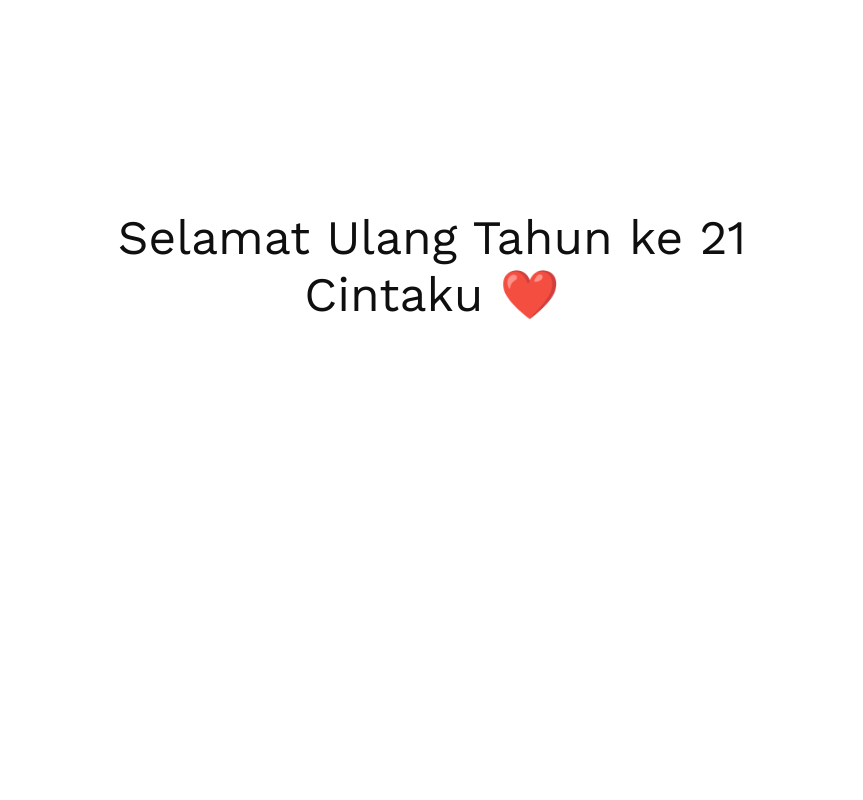
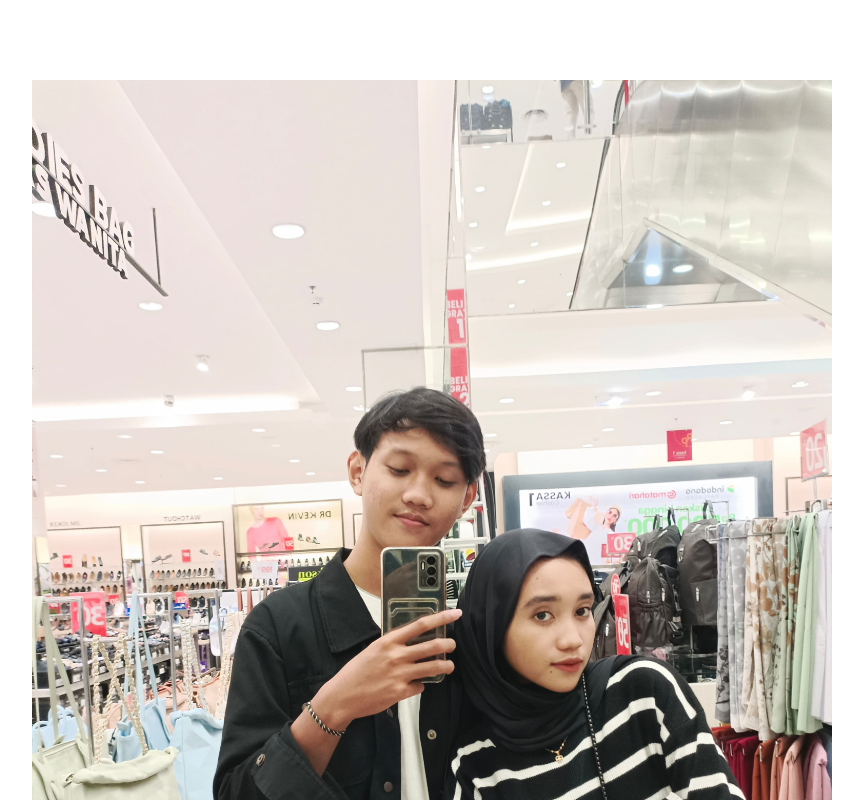
Before and after one commit to rona-wulan/happy-birthday, a website: page index.html in a window 1280 px wide. Both pictures are taken after a click on the button "KLIK DUNGGGS". Shown: the whole page, without its empty margins (208-1071 px from the left). Drawn offline with nearby package versions, Linux system fonts and the light colour scheme.

Commit message:
Update index.html

```diff
--- a/index.html
+++ b/index.html
@@ -54,7 +54,7 @@
       </p>
     </div>
     <div class="six">
-      <img src="img/gambar.jpeg" alt="" class="lydia-dp" id="imagePath">
+      <img src="img/gambar.jpg" alt="" class="ronaa" id="imagePath">
       <!-- <img src="img/hat.svg" alt="" class="hat"> -->
       <div class="wish">
         <h3 class="wish-hbd">Happy Birthday!</h3>
```
